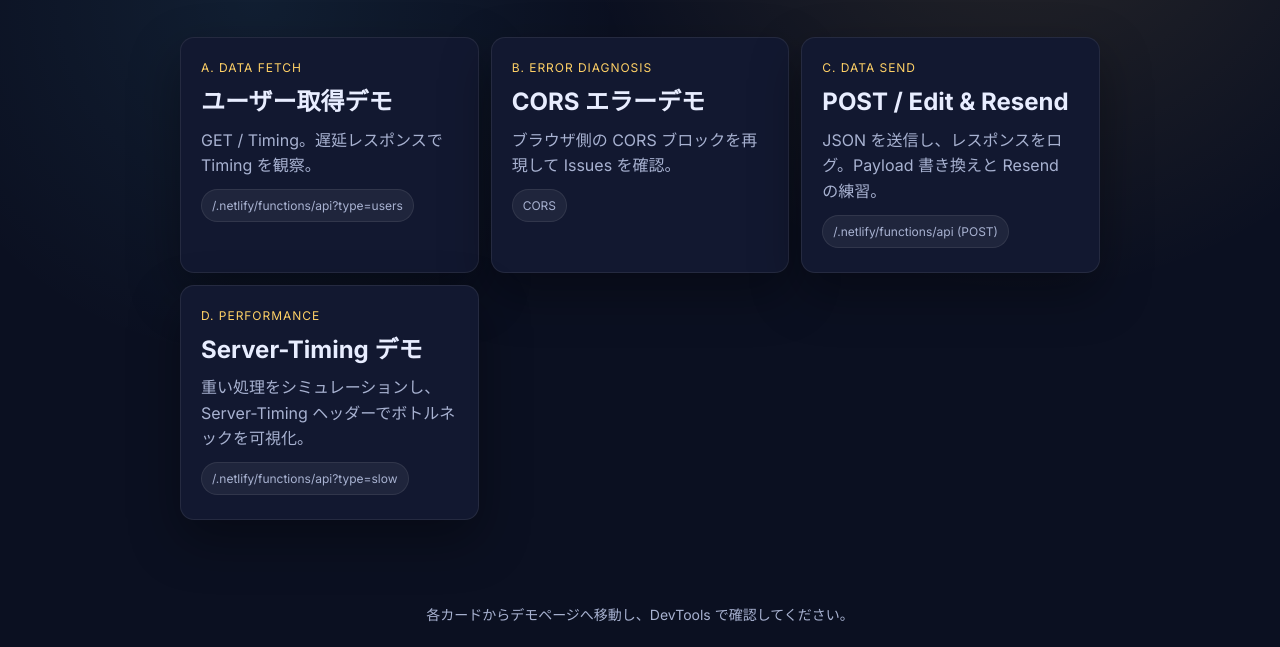
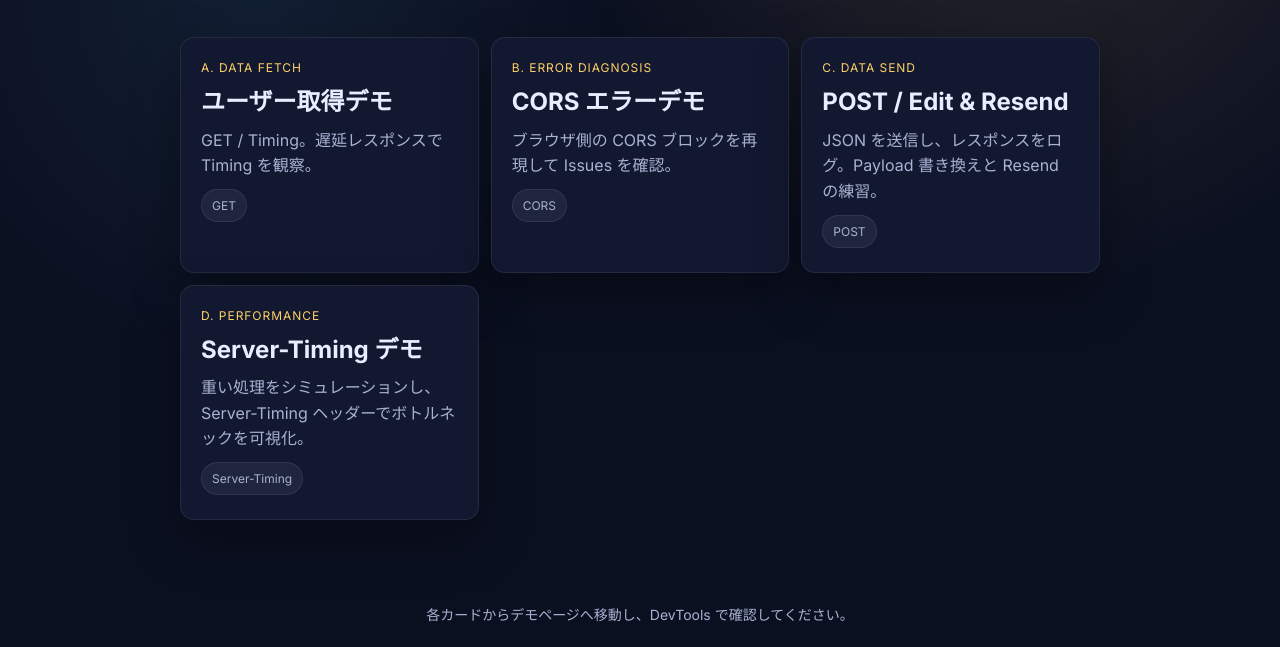
Before and after one commit to myakura/learn--chrome-devtools-202511, a plain HTML site: page index.html in a window 1280 px wide. Shown: the part 162-809 px from the top of the page. Drawn offline with Linux system fonts and the light colour scheme.

Commit message:
update badge

```diff
--- a/index.html
+++ b/index.html
@@ -25,7 +25,7 @@
         <p class="eyebrow">A. Data Fetch</p>
         <h2>ユーザー取得デモ</h2>
         <p class="muted">GET / Timing。遅延レスポンスで Timing を観察。</p>
-        <span class="pill">/.netlify/functions/api?type=users</span>
+        <span class="pill">GET</span>
       </a>
       <a class="card link-card" href="/errors.html">
         <p class="eyebrow">B. Error Diagnosis</p>
@@ -37,13 +37,13 @@
         <p class="eyebrow">C. Data Send</p>
         <h2>POST / Edit &amp; Resend</h2>
         <p class="muted">JSON を送信し、レスポンスをログ。Payload 書き換えと Resend の練習。</p>
-        <span class="pill">/.netlify/functions/api (POST)</span>
+        <span class="pill">POST</span>
       </a>
       <a class="card link-card" href="/performance.html">
         <p class="eyebrow">D. Performance</p>
         <h2>Server-Timing デモ</h2>
         <p class="muted">重い処理をシミュレーションし、Server-Timing ヘッダーでボトルネックを可視化。</p>
-        <span class="pill">/.netlify/functions/api?type=slow</span>
+        <span class="pill">Server-Timing</span>
       </a>
     </section>
   </main>
```
Also changed, not shown: 1 other file.
